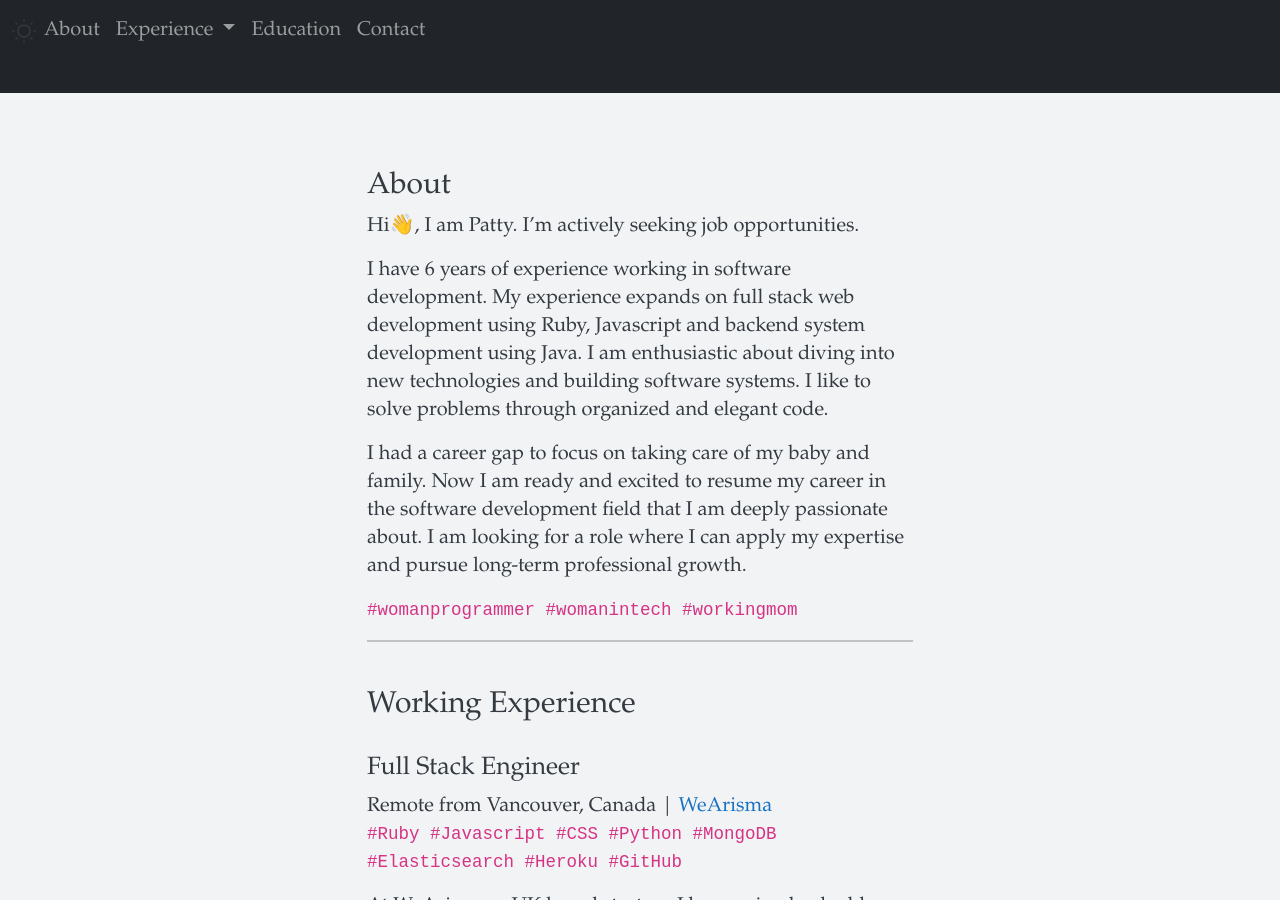
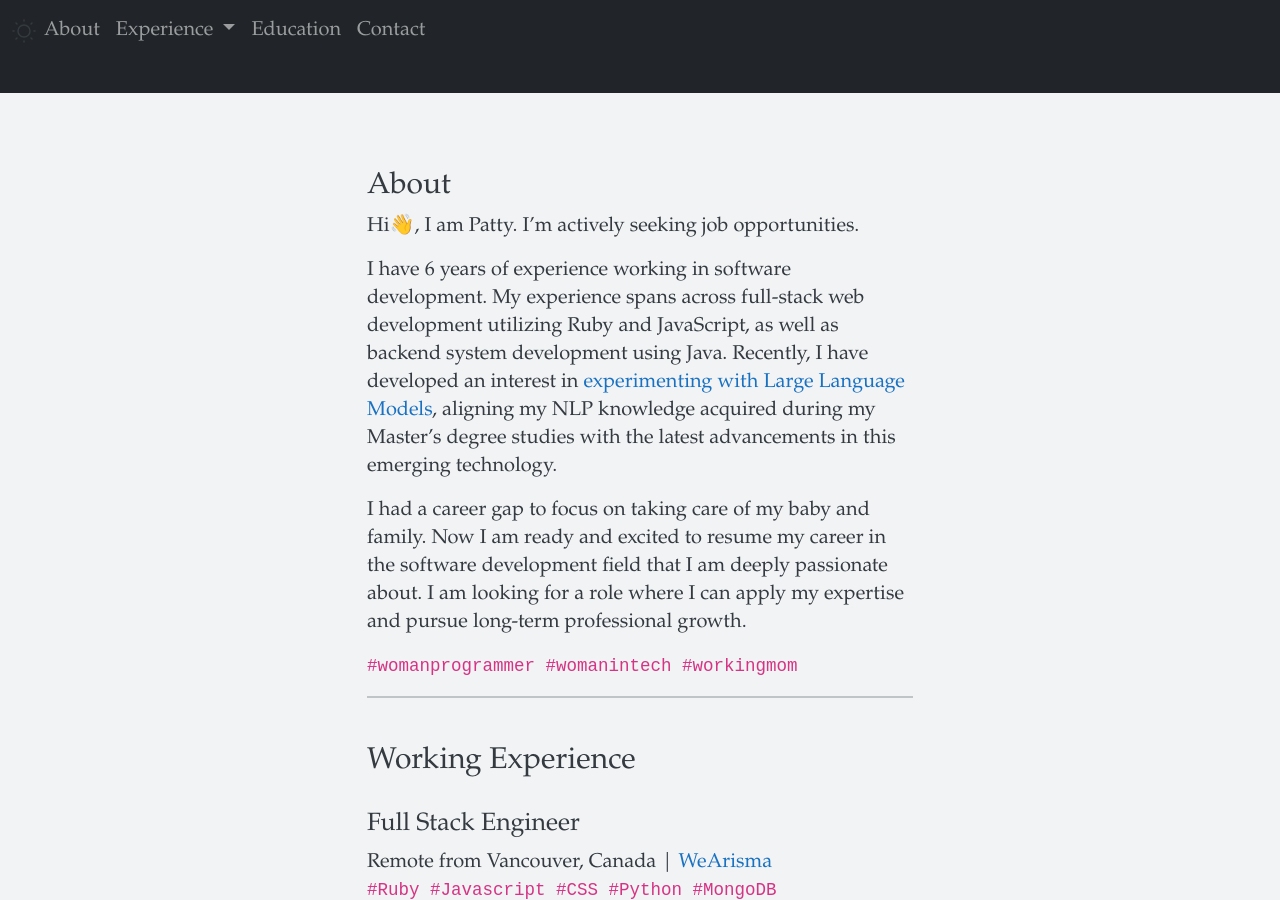
Before and after one commit to ikulan/personal_website_v1, a Jekyll site: the page built from index.md, in a window 1280 px wide and 900 px high, scrolled down 807 px. Built offline with Jekyll 4.4.1, drawn with Linux system fonts in a browser that asks for light colours; some of the changed text lies outside the part shown.

Commit message:
Add HuggingFace profile link and update intro

```diff
--- a/_includes/contact.html
+++ b/_includes/contact.html
@@ -7,16 +7,19 @@
     </li>
     <li>
       <span class="li-icon">{% include svg/mail.svg %}</span>
-      <a href="mailto:ikulan12@gmail.com">ikulan12@gmail.com</a>
+      <a href="mailto:ikulan12@gmail.com" target="_blank">ikulan12@gmail.com</a>
     </li>
     <li>
       <span class="li-icon">{% include svg/linkedin.svg %}</span>
-      <a href="https://www.linkedin.com/in/ikulan12/">www.linkedin.com/in/ikulan12</a>
+      <a href="https://www.linkedin.com/in/ikulan12/" target="_blank">www.linkedin.com/in/ikulan12</a>
     </li>
-        <li>
+    <li>
       <span class="li-icon">{% include svg/github.svg %}</span>
-      <a href="https://github.com/ikulan">github.com/ikulan</a>
+      <a href="https://github.com/ikulan" target="_blank">github.com/ikulan</a>
     </li>
-
+    <li>
+      <span class="li-icon"> 🤗 </span>
+      <a href="https://huggingface.co/ikulan" target="_blank">huggingface.co/ikulan</a>
+    </li>
   </ul>
 </div>
--- a/_includes/particles-home.html
+++ b/_includes/particles-home.html
@@ -6,9 +6,18 @@
     <h1 class="particles-title">{{ site.title }}</h1>
     <h1 class="particles-subtitle">{{ site.taglong }}</h1>
     <div class="nowrap">
-      <a class="particles-icon" href="mailto:ikulan12@gmail.com">{% include svg/mail.svg %}</a>
-      <a class="particles-icon" href="https://www.linkedin.com/in/ikulan12/">{% include svg/linkedin.svg %}</a>
-      <a class="particles-icon" href="https://github.com/ikulan">{% include svg/github.svg %}</a>
+      <a class="particles-icon" href="mailto:ikulan12@gmail.com" target="_blank">
+        {% include svg/mail.svg %}
+      </a>
+      <a class="particles-icon" href="https://www.linkedin.com/in/ikulan12/" target="_blank">
+        {% include svg/linkedin.svg %}
+      </a>
+      <a class="particles-icon" href="https://github.com/ikulan" target="_blank">
+        {% include svg/github.svg %}
+      </a>
+      <a class="particles-icon" href="https://huggingface.co/ikulan" target="_blank">
+        {% include svg/emoji.svg %}
+      </a>
     </div>
   </div>
   <div class="particles-scroll">
--- a/index.md
+++ b/index.md
@@ -7,7 +7,7 @@
 
 Hi👋, I am Patty. I’m actively seeking job opportunities.
 
-I have 6 years of experience working in software development. My experience expands on full stack web development using Ruby, Javascript and backend system development using Java. I am enthusiastic about diving into new technologies and building software systems. I like to solve problems through organized and elegant code.
+I have 6 years of experience working in software development. My experience spans across full-stack web development utilizing Ruby and JavaScript, as well as backend system development using Java. Recently, I have developed an interest in <a href="https://huggingface.co/ikulan" target="_blank">experimenting with Large Language Models</a>, aligning my NLP knowledge acquired during my Master's degree studies with the latest advancements in this emerging technology.
 
 I had a career gap to focus on taking care of my baby and family. Now I am ready and excited to resume my career in the software development field that I am deeply passionate about. I am looking for a role where I can apply my expertise and pursue long-term professional growth.
 
```
Also changed, not shown: _includes/svg/emoji.svg (added).
